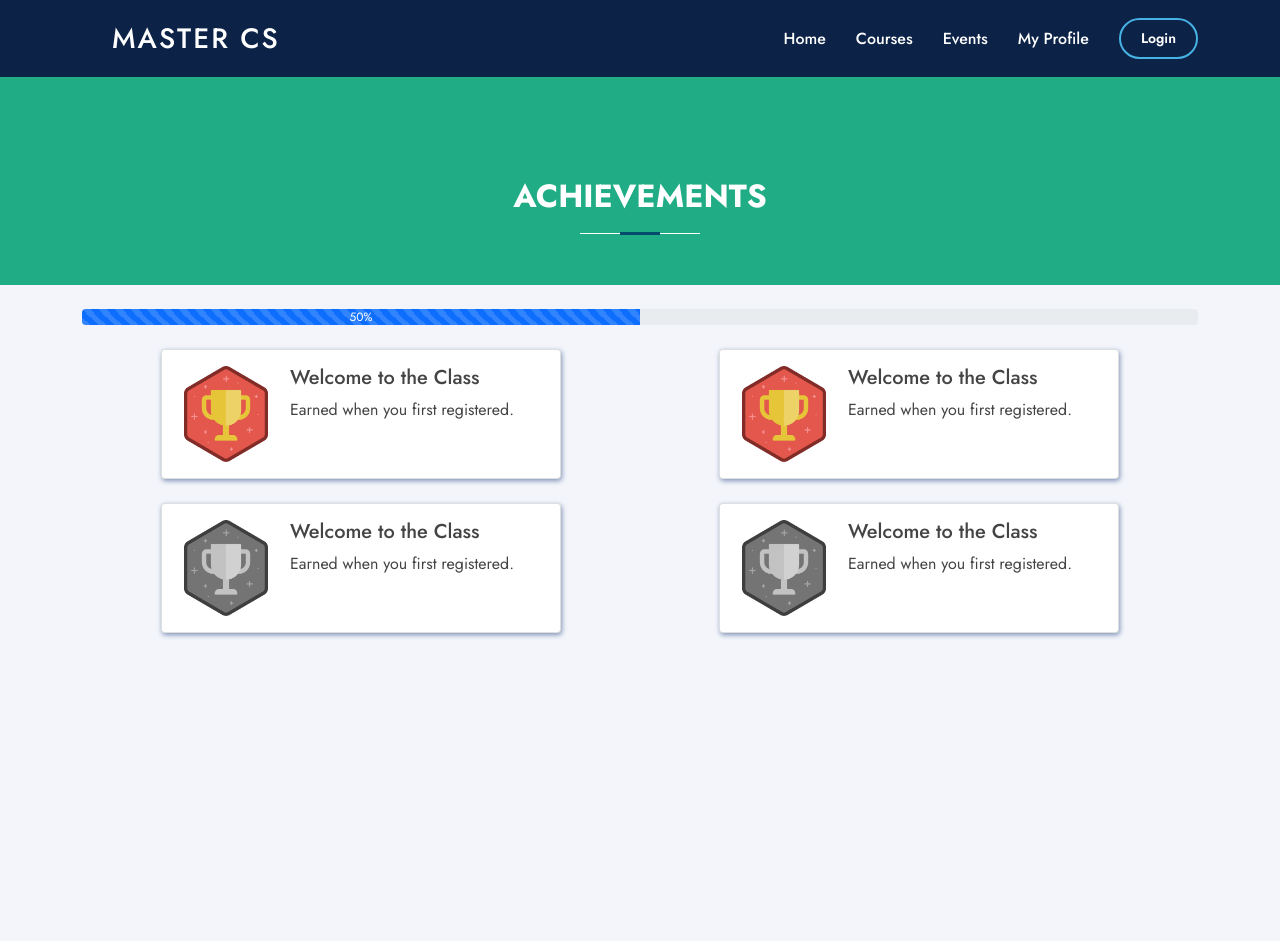
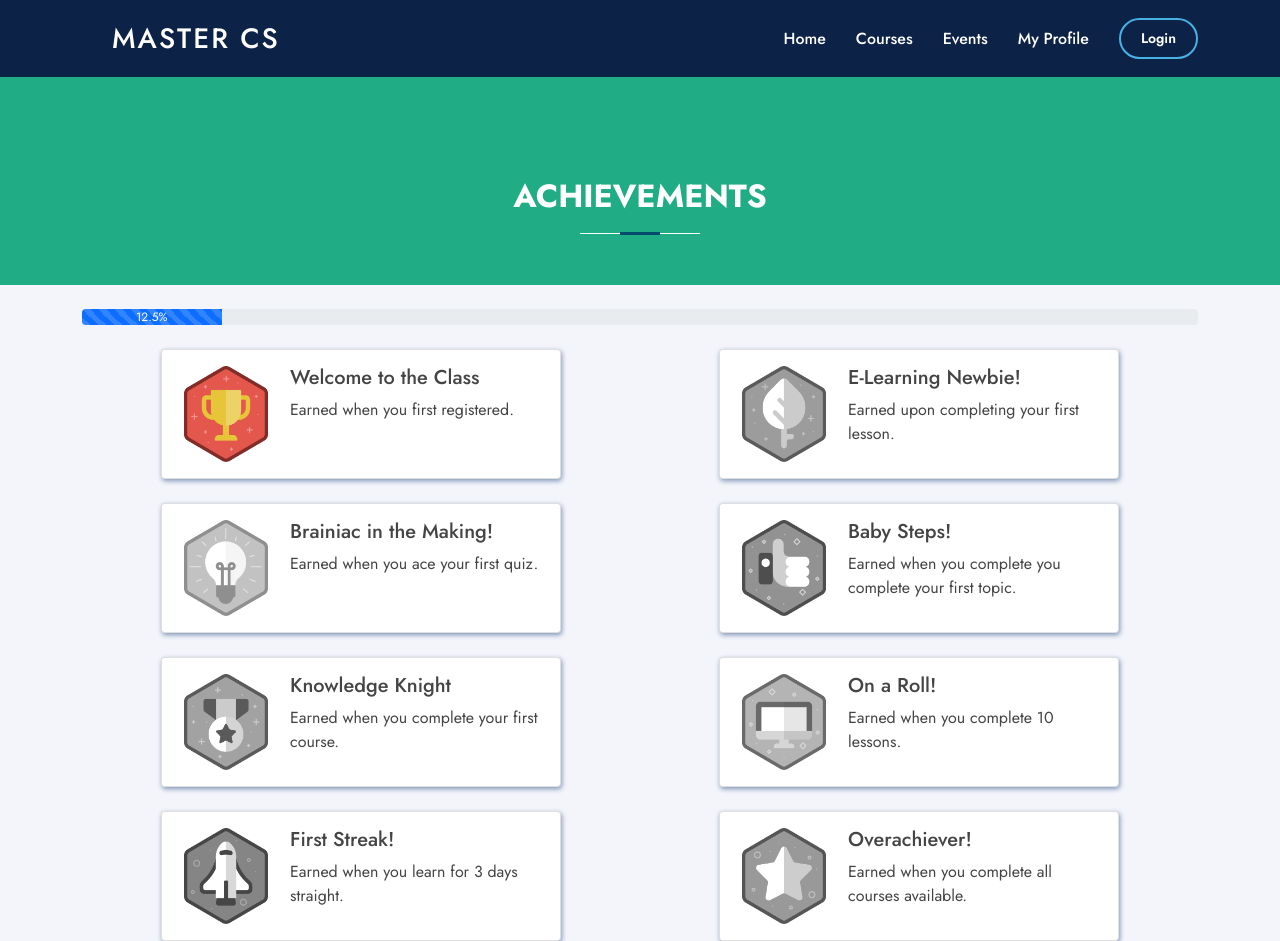
Before and after one commit to zhuqiashley/Senior-Project, a Vue app: page /Achievements in a window 1280 px wide. Before the commit the page ends 800 px from the top, so only its background shows below. Built offline with nearby package versions, Linux system fonts and the light colour scheme.

Commit message:
Added more badges

```diff
--- a/src/router/index.js
+++ b/src/router/index.js
@@ -8,12 +8,6 @@ import Events from '../views/Events.vue'
 import Login from '../views/Login.vue'
 import Profile from '../views/Profile.vue'
 import MyCourses from '../views/UserCourses.vue'
-import CyberSecurityCourse from '../views/CyberSecurityCourse.vue'
-import BigDataCourse from '../views/BigDataCourse.vue'
-import DataScienceCourse from '../views/DataScienceCourse.vue'
-import MachineLearningAICourse from '../views/MachineLearningAICourse.vue'
-import WebDevCourse from '../views/WedDevCourse.vue'
-import MetaverseCourse from '../views/MetaverseCourse.vue'
 
 const routes = [
 	{
--- a/src/views/Achievements.vue
+++ b/src/views/Achievements.vue
@@ -47,32 +47,68 @@ export default {
                 unlocked: true,
             },
             {
-                title: "Welcome to the Class",
-                description: "Earned when you first registered.",
+                title: "E-Learning Newbie!",
+                description: "Earned upon completing your first lesson.",
                 image: {
-                    src: "img/badges/Cup_Badge_Color.png",
-                    alt: "Welcome to the Class",
-                },
-                unlocked: true,
-            },
-            {
-                title: "Welcome to the Class",
-                description: "Earned when you first registered.",
-                image: {
-                    src: "img/badges/Cup_Badge_Color.png",
-                    alt: "Welcome to the Class",
+                    src: "img/badges/Growth_Badge_Color.png",
+                    alt: "E-Learning Newbie",
                 },
                 unlocked: false,
             },
             {
-                title: "Welcome to the Class",
-                description: "Earned when you first registered.",
+                title: "Brainiac in the Making!",
+                description: "Earned when you ace your first quiz.",
                 image: {
-                    src: "img/badges/Cup_Badge_Color.png",
-                    alt: "Welcome to the Class",
+                    src: "img/badges/Idea_Badge_Color.png",
+                    alt: "Brainiac in the Making",
                 },
                 unlocked: false,
-            }
+            },
+            {
+                title: "Baby Steps!",
+                description: "Earned when you complete you complete your first topic.",
+                image: {
+                    src: "img/badges/Like_Badge_Color.png",
+                    alt: "Baby Steps",
+                },
+                unlocked: false,
+            },
+            {
+              title: "Knowledge Knight",
+              description: "Earned when you complete your first course.",
+              image: {
+                  src: "img/badges/Medal_Badge_Color.png",
+                  alt: "Knowledge Knight",
+              },
+              unlocked: false,
+            },
+          {
+            title: "On a Roll!",
+            description: "Earned when you complete 10 lessons.",
+            image: {
+                src: "img/badges/Monitor_Badge_Color.png",
+                alt: "On a Roll",
+            },
+            unlocked: false,
+          },
+          {
+            title: "First Streak!",
+            description: "Earned when you learn for 3 days straight.",
+            image: {
+              src: "img/badges/Shuttle_Badge_Color.png",
+              alt: "First Streak",
+            },
+            unlocked: false,
+          },
+          {
+            title: "Overachiever!",
+            description: "Earned when you complete all courses available.",
+            image: {
+              src: "img/badges/Star_Badge_Color.png",
+              alt: "Overachiever",
+            },
+            unlocked: false,
+          }
         ];
 
 
--- a/src/views/BigDataCourse.vue
+++ /dev/null
@@ -1,36 +0,0 @@
-<!-- ====== TEMPLATE ====== -->
-<template>
-    <custom-header title="My Courses"></custom-header>
-</template>
-
-<!-- ======= SCRIPT ======= -->
-<script>
-import CustomHeader from '../components/Header.vue'
-
-export default{
-    components:
-    {
-        CustomHeader,
-    },
-    setup() {
-
-    },
-}
-</script>
-
-<!-- ======= STYLE ======= -->
-<style scoped>
-.card {
-	width: 34rem;
-}
-
-.parent {
-	display: flex;
-	justify-content: space-around;
-	align-items: center;
-	flex-wrap: wrap;
-	width: 100%;
-	flex: 1;
-}
-
-</style>
--- a/src/views/CyberSecurityCourse.vue
+++ /dev/null
@@ -1,36 +0,0 @@
-<!-- ====== TEMPLATE ====== -->
-<template>
-    <custom-header title="My Courses"></custom-header>
-</template>
-
-<!-- ======= SCRIPT ======= -->
-<script>
-import CustomHeader from '../components/Header.vue'
-
-export default{
-    components:
-    {
-        CustomHeader,
-    },
-    setup() {
-
-    },
-}
-</script>
-
-<!-- ======= STYLE ======= -->
-<style scoped>
-.card {
-	width: 34rem;
-}
-
-.parent {
-	display: flex;
-	justify-content: space-around;
-	align-items: center;
-	flex-wrap: wrap;
-	width: 100%;
-	flex: 1;
-}
-
-</style>
--- a/src/views/DataScienceCourse.vue
+++ /dev/null
@@ -1,36 +0,0 @@
-<!-- ====== TEMPLATE ====== -->
-<template>
-    <custom-header title="My Courses"></custom-header>
-</template>
-
-<!-- ======= SCRIPT ======= -->
-<script>
-import CustomHeader from '../components/Header.vue'
-
-export default{
-    components:
-    {
-        CustomHeader,
-    },
-    setup() {
-
-    },
-}
-</script>
-
-<!-- ======= STYLE ======= -->
-<style scoped>
-.card {
-	width: 34rem;
-}
-
-.parent {
-	display: flex;
-	justify-content: space-around;
-	align-items: center;
-	flex-wrap: wrap;
-	width: 100%;
-	flex: 1;
-}
-
-</style>
--- a/src/views/MachineLearningAICourse.vue
+++ /dev/null
@@ -1,36 +0,0 @@
-<!-- ====== TEMPLATE ====== -->
-<template>
-    <custom-header title="My Courses"></custom-header>
-</template>
-
-<!-- ======= SCRIPT ======= -->
-<script>
-import CustomHeader from '../components/Header.vue'
-
-export default{
-    components:
-    {
-        CustomHeader,
-    },
-    setup() {
-
-    },
-}
-</script>
-
-<!-- ======= STYLE ======= -->
-<style scoped>
-.card {
-	width: 34rem;
-}
-
-.parent {
-	display: flex;
-	justify-content: space-around;
-	align-items: center;
-	flex-wrap: wrap;
-	width: 100%;
-	flex: 1;
-}
-
-</style>
--- a/src/views/MetaverseCourse.vue
+++ /dev/null
@@ -1,36 +0,0 @@
-<!-- ====== TEMPLATE ====== -->
-<template>
-    <custom-header title="My Courses"></custom-header>
-</template>
-
-<!-- ======= SCRIPT ======= -->
-<script>
-import CustomHeader from '../components/Header.vue'
-
-export default{
-    components:
-    {
-        CustomHeader,
-    },
-    setup() {
-
-    },
-}
-</script>
-
-<!-- ======= STYLE ======= -->
-<style scoped>
-.card {
-	width: 34rem;
-}
-
-.parent {
-	display: flex;
-	justify-content: space-around;
-	align-items: center;
-	flex-wrap: wrap;
-	width: 100%;
-	flex: 1;
-}
-
-</style>
--- a/src/views/WebDevCourse.vue
+++ /dev/null
@@ -1,36 +0,0 @@
-<!-- ====== TEMPLATE ====== -->
-<template>
-    <custom-header title="My Courses"></custom-header>
-</template>
-
-<!-- ======= SCRIPT ======= -->
-<script>
-import CustomHeader from '../components/Header.vue'
-
-export default{
-    components:
-    {
-        CustomHeader,
-    },
-    setup() {
-
-    },
-}
-</script>
-
-<!-- ======= STYLE ======= -->
-<style scoped>
-.card {
-	width: 34rem;
-}
-
-.parent {
-	display: flex;
-	justify-content: space-around;
-	align-items: center;
-	flex-wrap: wrap;
-	width: 100%;
-	flex: 1;
-}
-
-</style>
```
